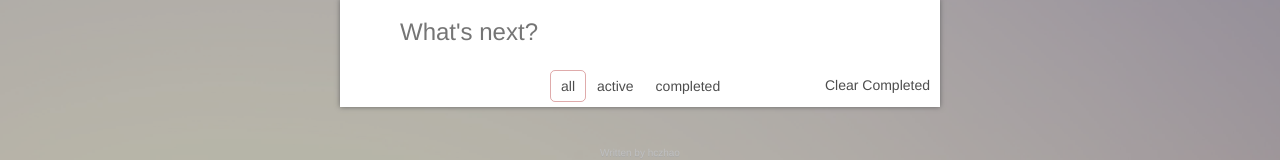
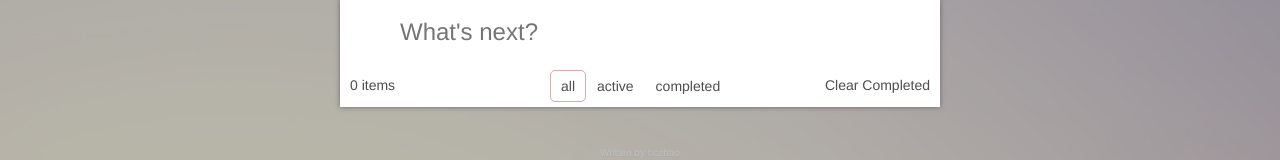
Before and after one commit to haochengz/todo, a Vue app: page / in a window 1280 px wide. Shown: the part 156-316 px from the top of the page. Built offline with nearby package versions, Linux system fonts and the light colour scheme; the HTML template or start-up script is replaced by a standard one.

Commit message:
displays the number of todo items not finish yet

```diff
--- a/src/todo/tabs.vue
+++ b/src/todo/tabs.vue
@@ -1,7 +1,7 @@
 
 <template>
     <div class="helper">
-        <span class="left"></span>
+        <span class="left">{{unFinishListLen}} items</span>
         <span class="tabs">
             <span
                 v-for="state in states"
@@ -24,6 +24,10 @@
             filter: {
                 type: String,
                 required: true,
+            },
+            items: {
+                type: Array,
+                required: true
             }
         },
         data() {
@@ -34,6 +38,11 @@
         methods: {
             clearAllCompleted() {},
             toggleFilter() {}
+        },
+        computed: {
+            unFinishListLen() {
+                return this.items.filter(todo => !todo.completed).length
+            }
         }
     }
 </script>
--- a/src/todo/todo.vue
+++ b/src/todo/todo.vue
@@ -14,7 +14,7 @@
                 :key="item.id"
                 @del="deleteItem"
         />
-        <tabs :filter="filter"></tabs>
+        <tabs :filter="filter" :items="items"></tabs>
     </section>
 </template>
 
```
